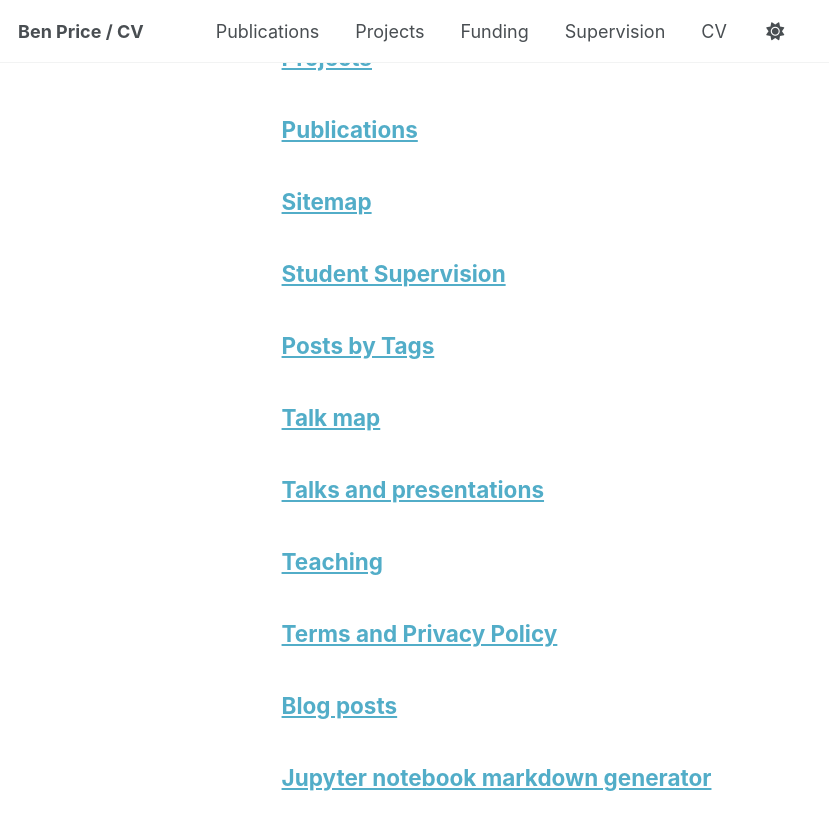
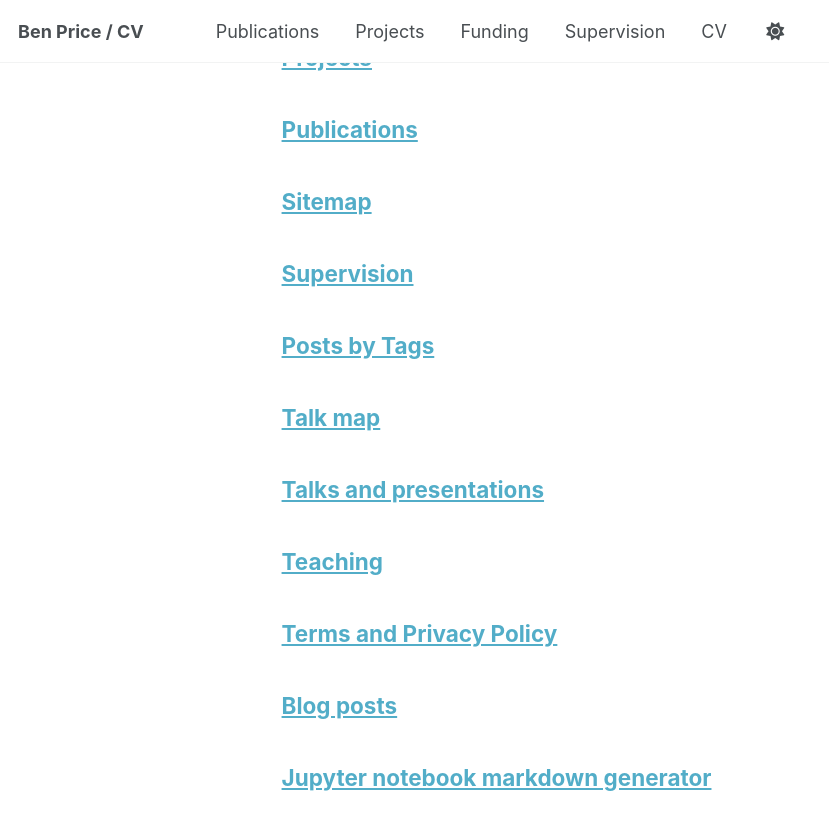
Before and after one commit to bwprice/bwprice.github.io, a Jekyll site: the page built from _pages/page-archive.html, in a window 1280 px wide and 900 px high, scrolled down 992 px. Shown: the top 830 px of the window, without its empty margins (0-829 px from the left). Built offline with Jekyll 4.4.1, drawn with Linux system fonts in a browser that asks for light colours; a script that is not in the unit is left out.

Commit message:
Update supervision.html

```diff
--- a/_pages/supervision.html
+++ b/_pages/supervision.html
@@ -1,13 +1,13 @@
 ---
 layout: archive
-title: "Student Supervision"
+title: "Supervision"
 permalink: /supervision/
 author_profile: true
 ---
 
 {% include base_path %}
 
-I have had the privilege of supervising students at various career stages, from MSc projects to PhD dissertations and postdoctoral research. My supervision focuses on combining traditional taxonomic and ecological approaches with cutting-edge molecular and computational methods.
+I have had the privilege of supervising students at various career stages, from undergraduates to MSc/MRes projects, to PhD dissertations and postdoctoral research fellows. My supervision focuses on combining traditional taxonomic and ecological approaches with cutting-edge molecular and computational methods.
 
 ## Current Students
 
```
